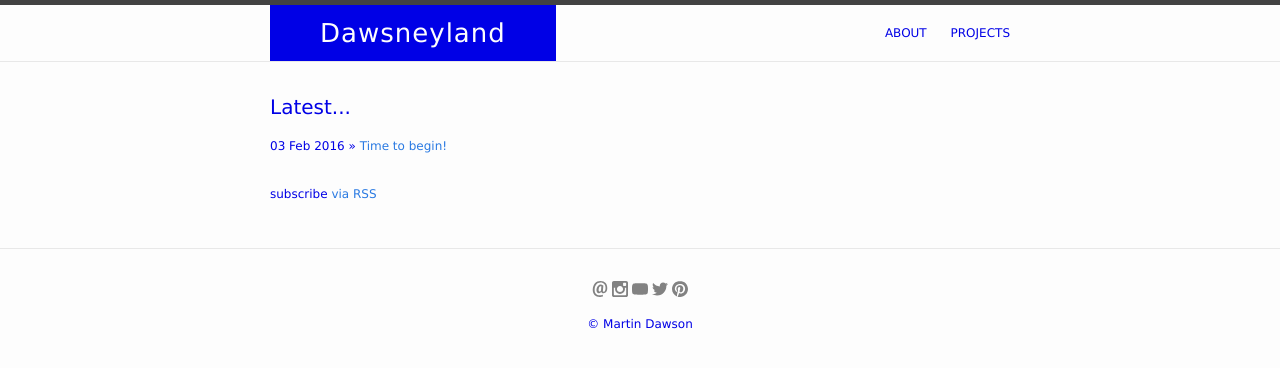
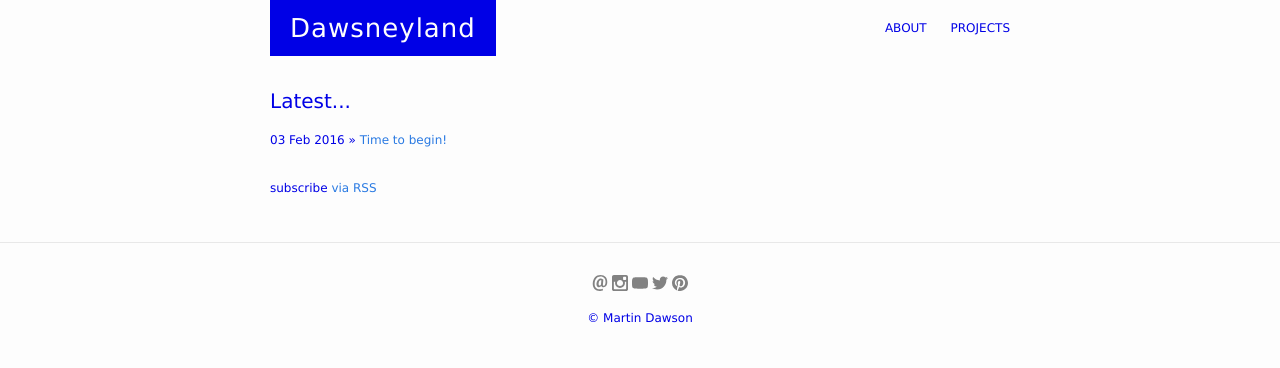
Before and after one commit to dawsneyland/formerdland, a Jekyll site: the page built from index.html, in a window 1280 px wide. Shown: the top 368 px of the page. Built offline with Jekyll 4.4.1, drawn with Linux system fonts in a browser that asks for light colours.

Commit message:
Update _layout.scss
Remove header borders

```diff
--- a/_sass/_layout.scss
+++ b/_sass/_layout.scss
@@ -2,8 +2,9 @@
  * Site header
  */
 .site-header {
-    border-top: 5px solid $grey-color-dark;
+    /*border-top: 5px solid $grey-color-dark;
     border-bottom: 1px solid $grey-color-light;
+    */
     min-height: 56px;
 
     // Positioning context for the mobile navigation icon
@@ -13,8 +14,8 @@
 .site-title {
     color: #fdfdfd;
     background-color: #0000e6;
-    padding-left: 50px;
-    padding-right: 50px;
+    padding-left: 20px;
+    padding-right: 20px;
     font-size: 26px;
     font-weight: 300;
     line-height: 56px;
```
